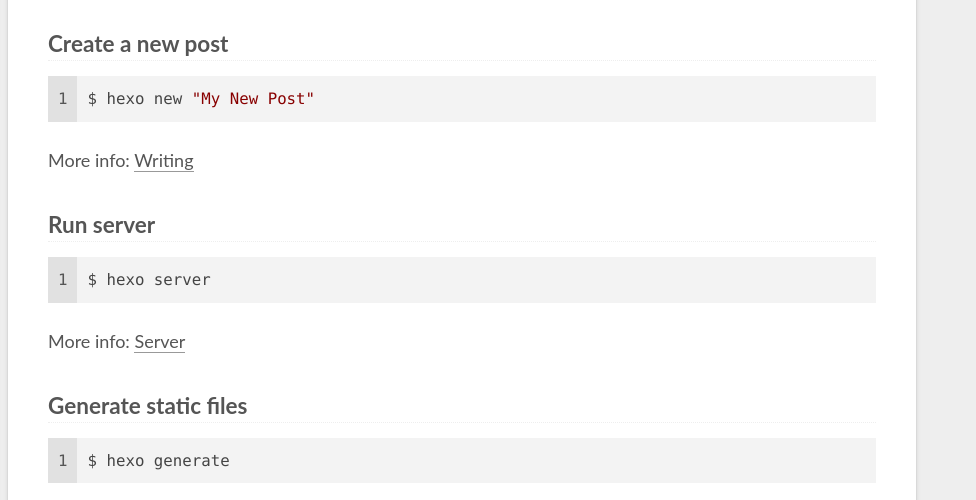
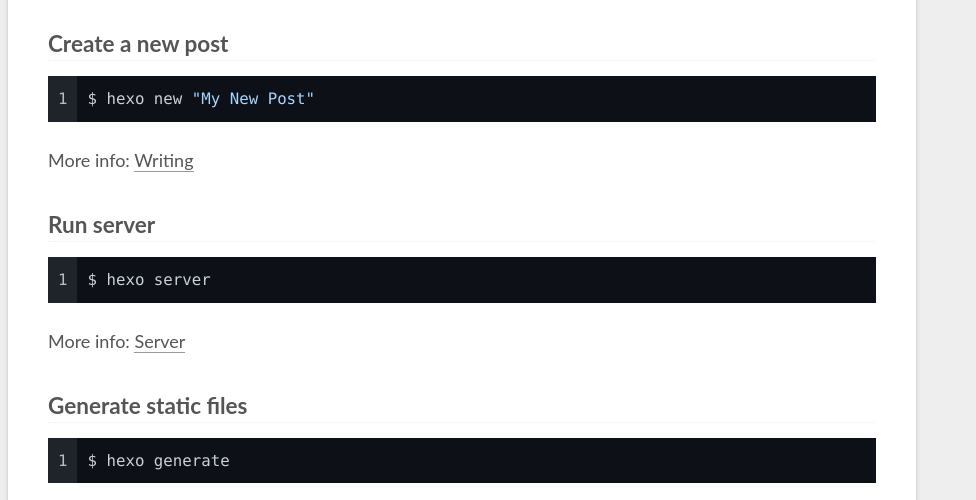
Before and after one commit to 83858501/83858501.github.io, a plain HTML site: page index.html in a window 1280 px wide. Shown: the part 212-712 px from the top of the page, 304-1280 px from the left. Drawn offline with nearby package versions, Linux system fonts and the light colour scheme.

Commit message:
Site updated: 2022-08-14 18:10:24

```diff
--- a/css/main.css
+++ b/css/main.css
@@ -21,10 +21,10 @@
   --btn-default-hover-bg: #222;
   --btn-default-hover-color: #fff;
   --btn-default-hover-border-color: #222;
-  --highlight-background: #f3f3f3;
-  --highlight-foreground: #444;
-  --highlight-gutter-background: #e1e1e1;
-  --highlight-gutter-foreground: #555;
+  --highlight-background: #0d1117;
+  --highlight-foreground: #c9d1d9;
+  --highlight-gutter-background: #1f242a;
+  --highlight-gutter-foreground: #b6bdc5;
   color-scheme: light;
 }
 html {
@@ -365,15 +365,16 @@
   top: -5px;
   transform: rotate(-45deg);
 }
-/*!
-  Theme: Default
-  Description: Original highlight.js style
-  Author: (c) Ivan Sagalaev <maniac@softwaremaniacs.org>
-  Maintainer: @highlightjs/core-team
-  Website: https://highlightjs.org/
-  License: see project LICENSE
-  Touched: 2021
-*/pre code.hljs{display:block;overflow-x:auto;padding:1em}code.hljs{padding:3px 5px}.hljs{background:#f3f3f3;color:#444}.hljs-comment{color:#697070}.hljs-punctuation,.hljs-tag{color:#444a}.hljs-tag .hljs-attr,.hljs-tag .hljs-name{color:#444}.hljs-attribute,.hljs-doctag,.hljs-keyword,.hljs-meta .hljs-keyword,.hljs-name,.hljs-selector-tag{font-weight:700}.hljs-deletion,.hljs-number,.hljs-quote,.hljs-selector-class,.hljs-selector-id,.hljs-string,.hljs-template-tag,.hljs-type{color:#800}.hljs-section,.hljs-title{color:#800;font-weight:700}.hljs-link,.hljs-operator,.hljs-regexp,.hljs-selector-attr,.hljs-selector-pseudo,.hljs-symbol,.hljs-template-variable,.hljs-variable{color:#ab5656}.hljs-literal{color:#695}.hljs-addition,.hljs-built_in,.hljs-bullet,.hljs-code{color:#397300}.hljs-meta{color:#1f7199}.hljs-meta .hljs-string{color:#38a}.hljs-emphasis{font-style:italic}.hljs-strong{font-weight:700}
+pre code.hljs{display:block;overflow-x:auto;padding:1em}code.hljs{padding:3px 5px}/*!
+  Theme: GitHub Dark
+  Description: Dark theme as seen on github.com
+  Author: github.com
+  Maintainer: @Hirse
+  Updated: 2021-05-15
+
+  Outdated base version: https://github.com/primer/github-syntax-dark
+  Current colors taken from GitHub's CSS
+*/.hljs{color:#c9d1d9;background:#0d1117}.hljs-doctag,.hljs-keyword,.hljs-meta .hljs-keyword,.hljs-template-tag,.hljs-template-variable,.hljs-type,.hljs-variable.language_{color:#ff7b72}.hljs-title,.hljs-title.class_,.hljs-title.class_.inherited__,.hljs-title.function_{color:#d2a8ff}.hljs-attr,.hljs-attribute,.hljs-literal,.hljs-meta,.hljs-number,.hljs-operator,.hljs-selector-attr,.hljs-selector-class,.hljs-selector-id,.hljs-variable{color:#79c0ff}.hljs-meta .hljs-string,.hljs-regexp,.hljs-string{color:#a5d6ff}.hljs-built_in,.hljs-symbol{color:#ffa657}.hljs-code,.hljs-comment,.hljs-formula{color:#8b949e}.hljs-name,.hljs-quote,.hljs-selector-pseudo,.hljs-selector-tag{color:#7ee787}.hljs-subst{color:#c9d1d9}.hljs-section{color:#1f6feb;font-weight:700}.hljs-bullet{color:#f2cc60}.hljs-emphasis{color:#c9d1d9;font-style:italic}.hljs-strong{color:#c9d1d9;font-weight:700}.hljs-addition{color:#aff5b4;background-color:#033a16}.hljs-deletion{color:#ffdcd7;background-color:#67060c}
 code,
 kbd,
 figure.highlight,
```
